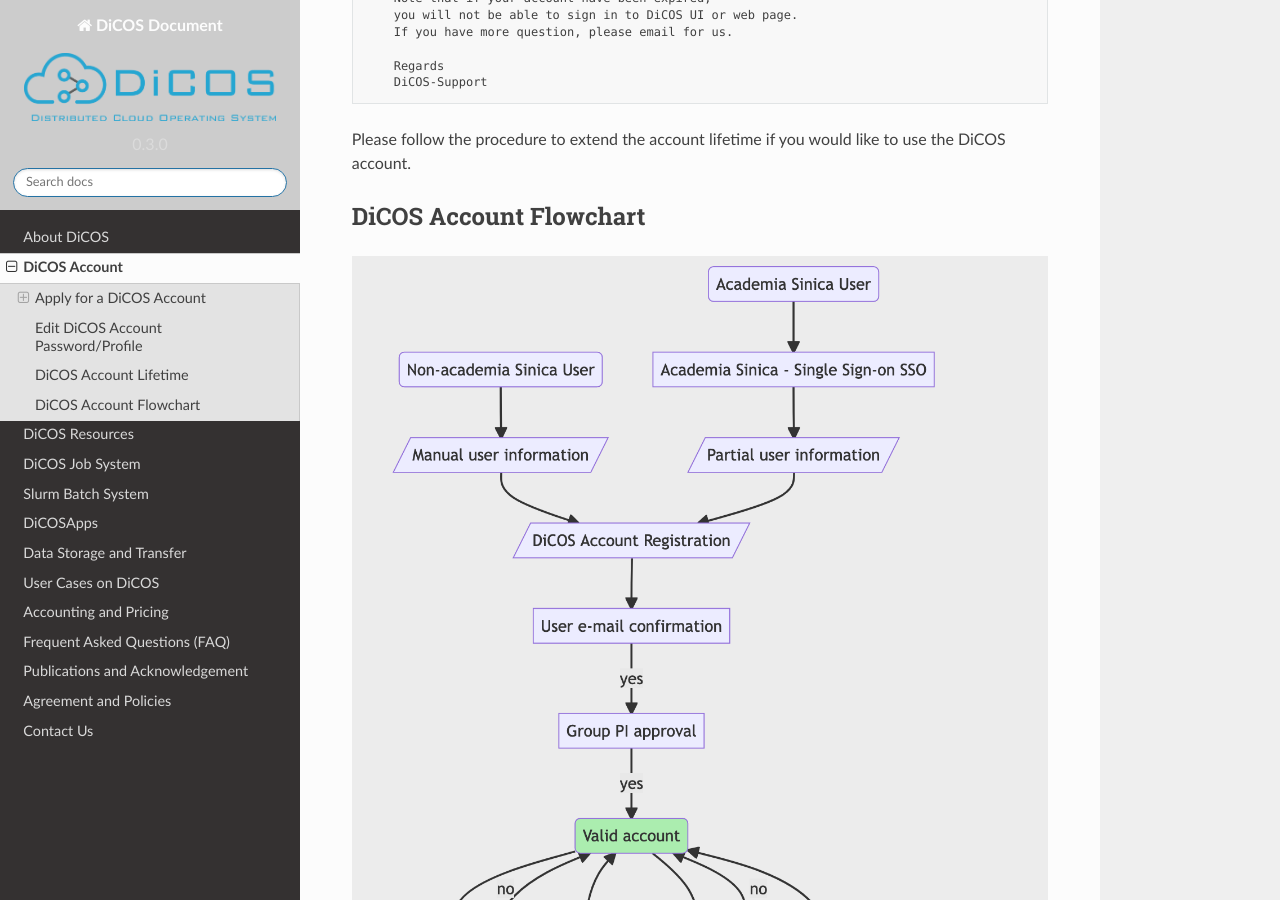
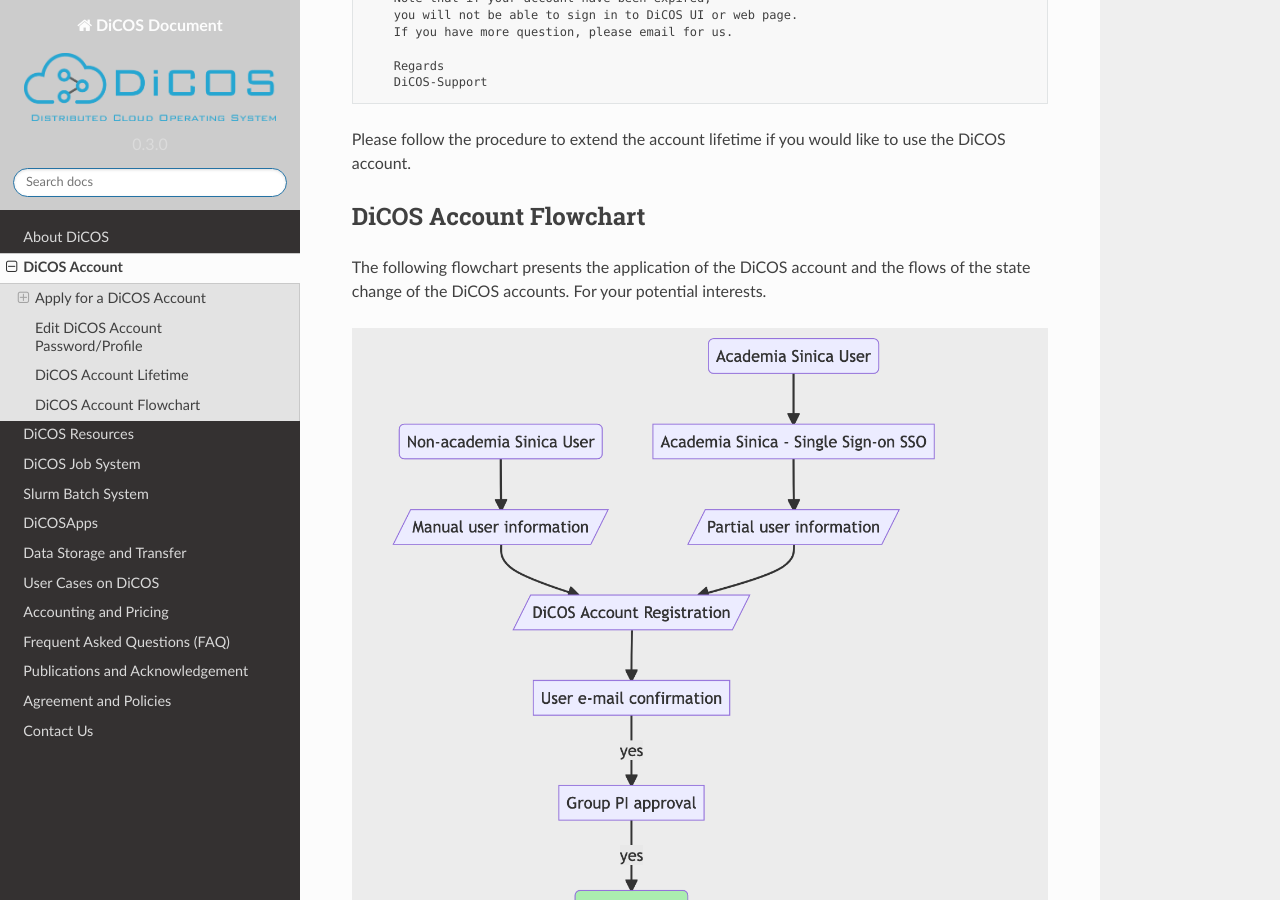
Before and after one commit to ASGCOPS/dicos_document, a Sphinx documentation site: the page built from docs/source/dicos_account.rst, in a window 1280 px wide and 900 px high, scrolled down 3232 px. Built offline with Sphinx 7.4.7 and the Read the Docs theme 2.0.0, drawn with Linux system fonts in a browser that asks for light colours.

Commit message:
Edit dicos_account.rst

```diff
--- a/docs/source/dicos_account.rst
+++ b/docs/source/dicos_account.rst
@@ -97,6 +97,8 @@
 DiCOS Account Flowchart
 ==========================
 
+The following flowchart presents the application of the DiCOS account and the flows of the state change of the DiCOS accounts. For your potential interests.
+
 .. image:: image/dicos_account.png
    :width: 800
    :alt: DiCOS Account Flowchart
```
